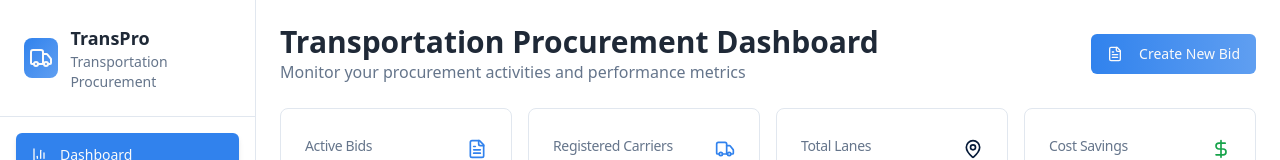
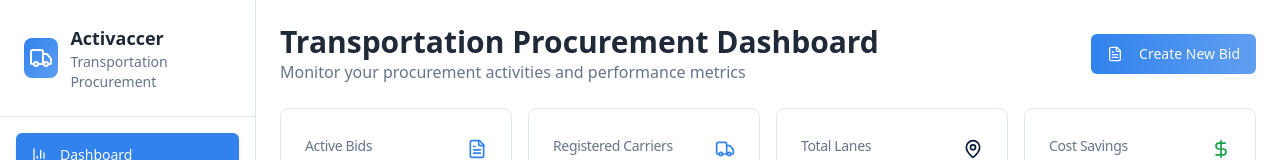
Before and after one commit to rohit-activaccer/route-craft-58, a React (Vite) app: page / in a window 1280 px wide. Shown: the top 160 px of the page. Built offline with nearby package versions, Linux system fonts and the light colour scheme.

Commit message:
Refactor: Rename TransPro to Activaccer
Update the project title and references from "TransPro" to "Activaccer" across the codebase.

```diff
--- a/index.html
+++ b/index.html
@@ -3,7 +3,7 @@
   <head>
     <meta charset="UTF-8" />
     <meta name="viewport" content="width=device-width, initial-scale=1.0" />
-    <title>TransPro - Transportation Procurement Platform</title>
+    <title>Activaccer - Transportation Procurement Platform</title>
     <meta name="description" content="Comprehensive transportation procurement solution for managing bids, carriers, and network optimization" />
     <meta name="author" content="Lovable" />
 
--- a/src/components/Layout.tsx
+++ b/src/components/Layout.tsx
@@ -48,7 +48,7 @@ export function Layout({ children, currentPage = "dashboard", onNavigate }: Layo
           <Truck className="w-6 h-6 text-primary-foreground" />
         </div>
         <div>
-          <h1 className="text-lg font-semibold text-foreground">TransPro</h1>
+          <h1 className="text-lg font-semibold text-foreground">Activaccer</h1>
           <p className="text-sm text-muted-foreground">Transportation Procurement</p>
         </div>
       </div>
@@ -95,7 +95,7 @@ export function Layout({ children, currentPage = "dashboard", onNavigate }: Layo
             <div className="flex items-center justify-center w-8 h-8 rounded-lg bg-gradient-to-br from-primary to-primary-glow">
               <Truck className="w-5 h-5 text-primary-foreground" />
             </div>
-            <span className="text-lg font-semibold text-foreground">TransPro</span>
+            <span className="text-lg font-semibold text-foreground">Activaccer</span>
           </div>
 
           <Sheet open={isMobileMenuOpen} onOpenChange={setIsMobileMenuOpen}>
```
